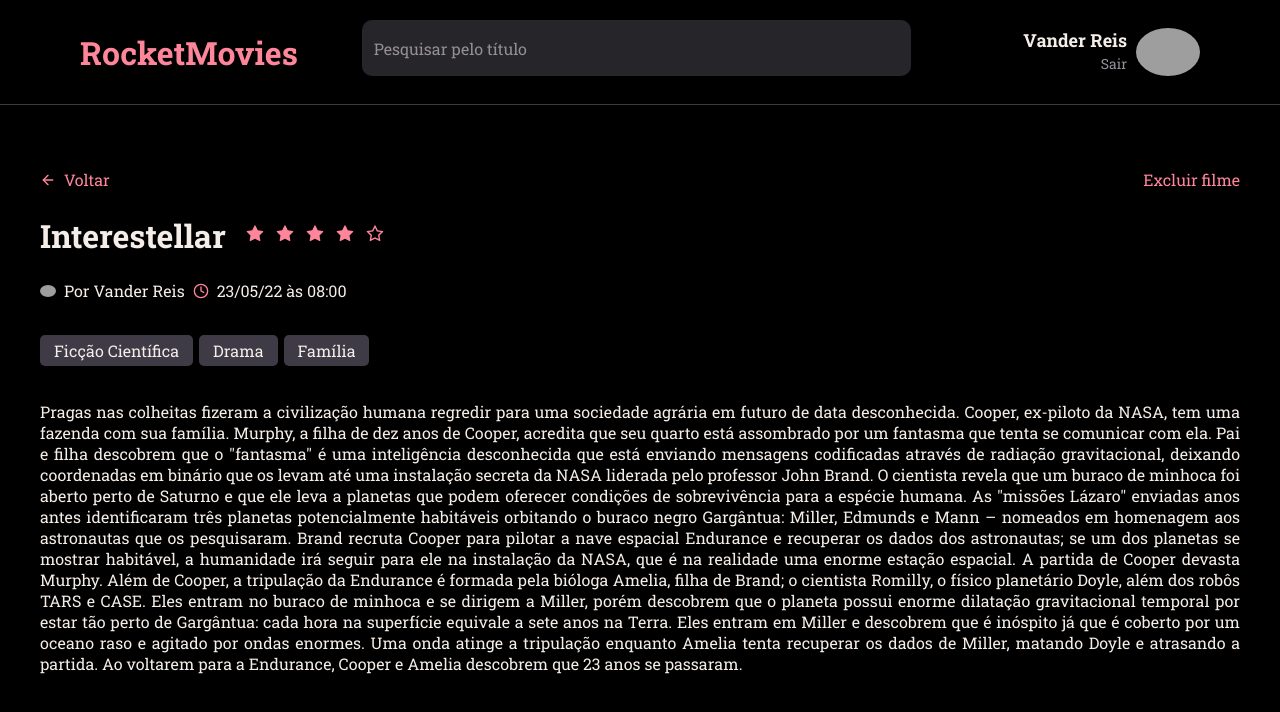
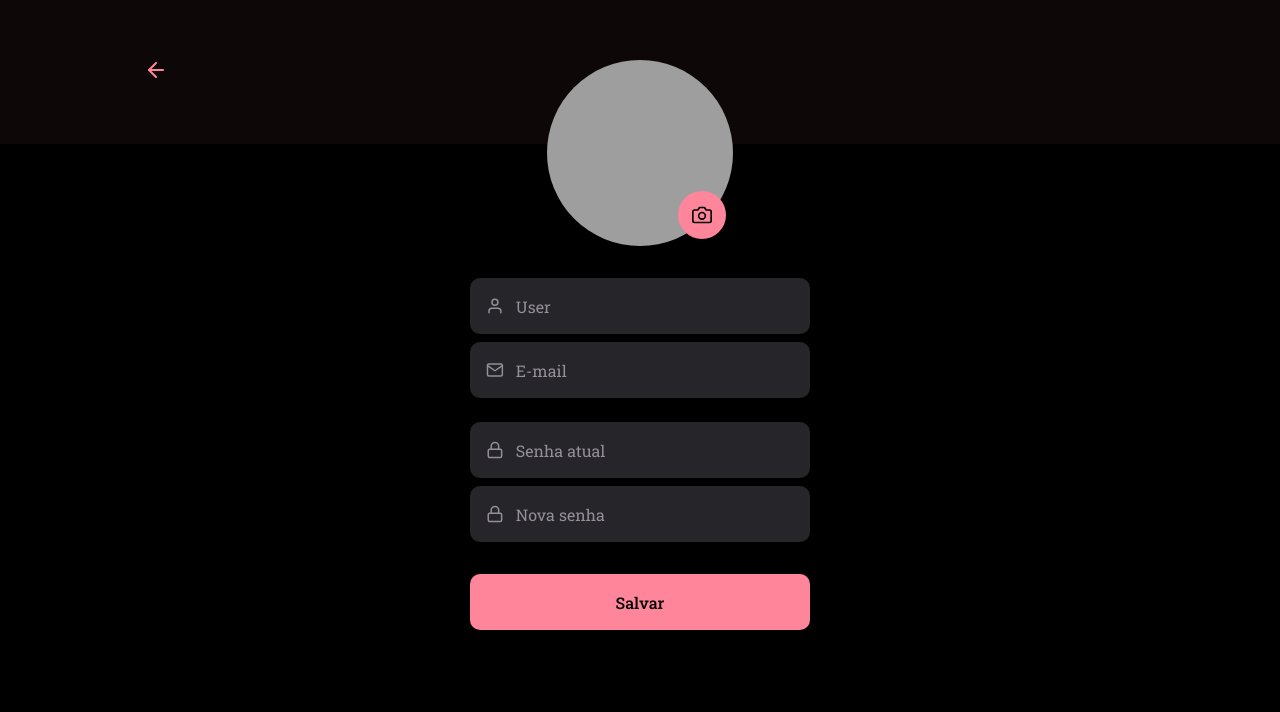
Before and after one commit to Vander-Reis/rocketMoviesFront, a React (Vite) app: page / in a window 1280 px wide. Shown: the top 712 px of the page. Built offline with nearby package versions, Linux system fonts and the light colour scheme; grey boxes are pictures that could not be loaded.

Commit message:
created page profile

```diff
--- a/src/main.jsx
+++ b/src/main.jsx
@@ -4,14 +4,14 @@
 import theme from './styles/theme';
 import GlobalStyles from './styles/global';
 
-import { Details } from './pages/Details';
+import { Profile } from './pages/Profile';
 
 
 ReactDOM.createRoot(document.getElementById('root')).render(
   <React.StrictMode>
     <ThemeProvider theme={theme}>
       <GlobalStyles/>
-        <Details/>
+        <Profile/>
     </ThemeProvider>
   </React.StrictMode>
 )
--- /dev/null
+++ b/src/pages/Profile/index.jsx
@@ -0,0 +1,56 @@
+import { Container, Form, Avatar } from './styles';
+import { Input } from '../../components/Input';
+import { Button } from '../../components/Button';
+
+import {FiArrowLeft , FiMail, FiLock , FiUser, FiCamera} from 'react-icons/fi';
+
+export function Profile() {
+    return(
+        <Container>
+            <header>
+                <a href="/">
+                    <FiArrowLeft/>
+                </a>
+            </header>
+
+            <Form>
+
+                <Avatar>
+                    <img src="https://github.com/Vander-Reis.png" alt="" />
+
+                    <label htmlFor="avatar">
+                        <FiCamera/>
+
+                        <input type="file" id="avatar" />
+                    </label>
+                </Avatar>
+
+                <Input
+                type="text"
+                placeholder="User"
+                icon={FiUser}
+                />
+
+                <Input
+                type="text"
+                placeholder="E-mail"
+                icon={FiMail}
+                />
+
+                <Input
+                type="password"
+                placeholder="Senha atual"
+                icon={FiLock}
+                />
+
+                <Input
+                type="password"
+                placeholder="Nova senha"
+                icon={FiLock}
+                />
+
+                <Button title="Salvar"/>
+            </Form>
+        </Container>
+    );
+}
--- /dev/null
+++ b/src/pages/Profile/styles.js
@@ -0,0 +1,70 @@
+import styled from "styled-components";
+
+export const Container = styled.div`
+    width: 100%;
+
+    > header {
+        width: 100%;
+        height: 144px;
+        background:  rgba(255, 133, 155, 0.05);
+
+        display: flex;
+        align-items: center;
+        padding: 0 144px;
+
+        svg {
+            color: ${({ theme }) => theme.COLORS.PINK};
+            font-size: 24px;
+        }
+    }
+`;
+
+export const Form = styled.form`
+    width: 340px;
+    margin: -84px auto 0;
+
+    > div:nth-child(4) {
+        margin-top: 24px;
+    }
+`;
+
+export const Avatar = styled.div`
+    position: relative;
+    margin: -84px auto 32px;
+    width: 186px;
+    height: 186px;
+
+    > img {
+        width: 186px;
+        height: 186px;
+        border-radius: 50%;
+    }
+
+    > label {
+        width: 48px;
+        height: 48px;
+
+        background: ${({theme}) => theme.COLORS.PINK};
+        border-radius: 50%;
+
+        display: flex;
+        align-items: center;
+        justify-content: center;
+
+        position: absolute;
+        bottom: 7px;
+        right: 7px;
+
+        cursor: pointer;
+
+        input {
+            display: none;
+        }
+
+        svg {
+            width: 20px;
+            height: 20px;
+            color: ${({ theme }) => theme.COLORS.BACKGROUND_900};
+        }
+    }
+`;
```
